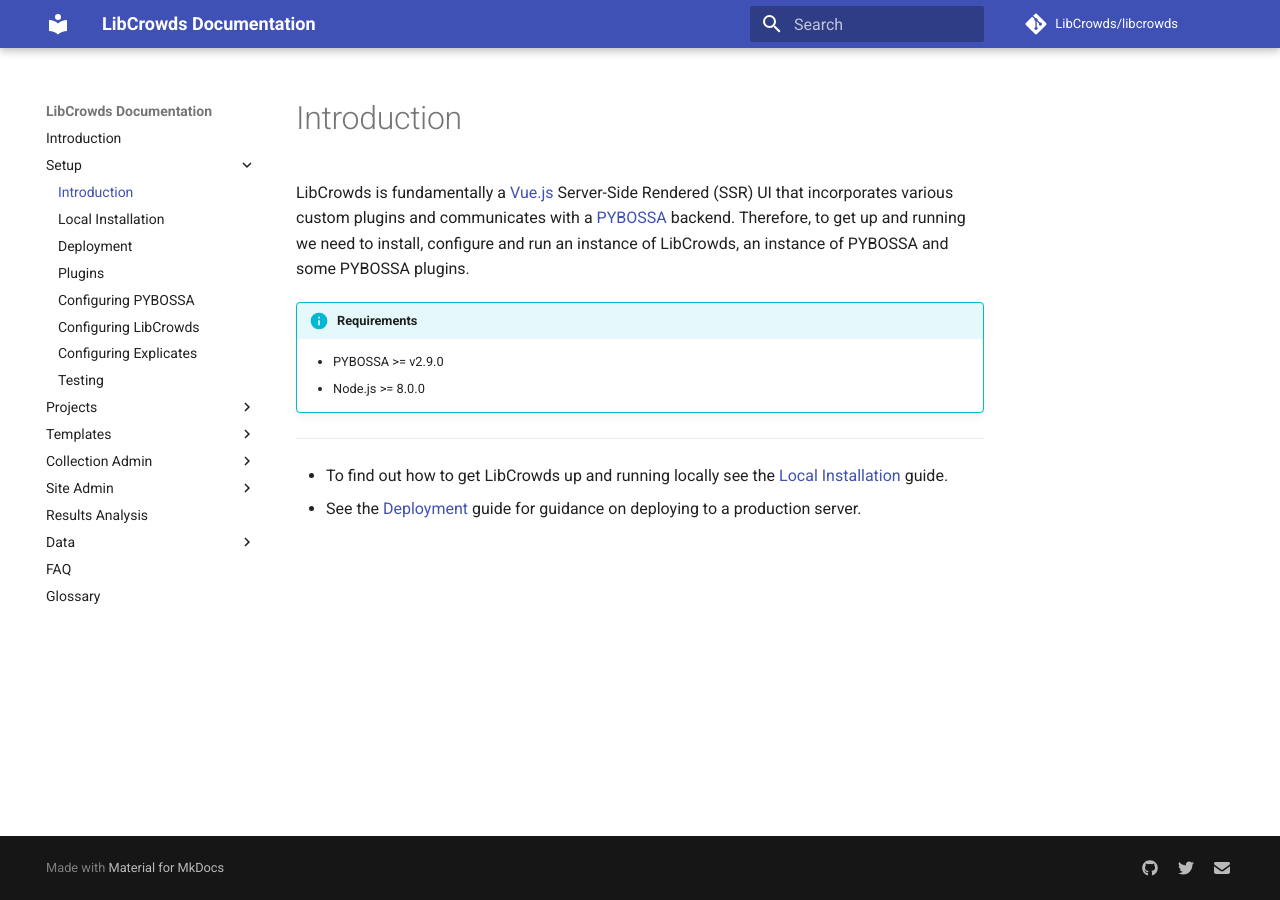
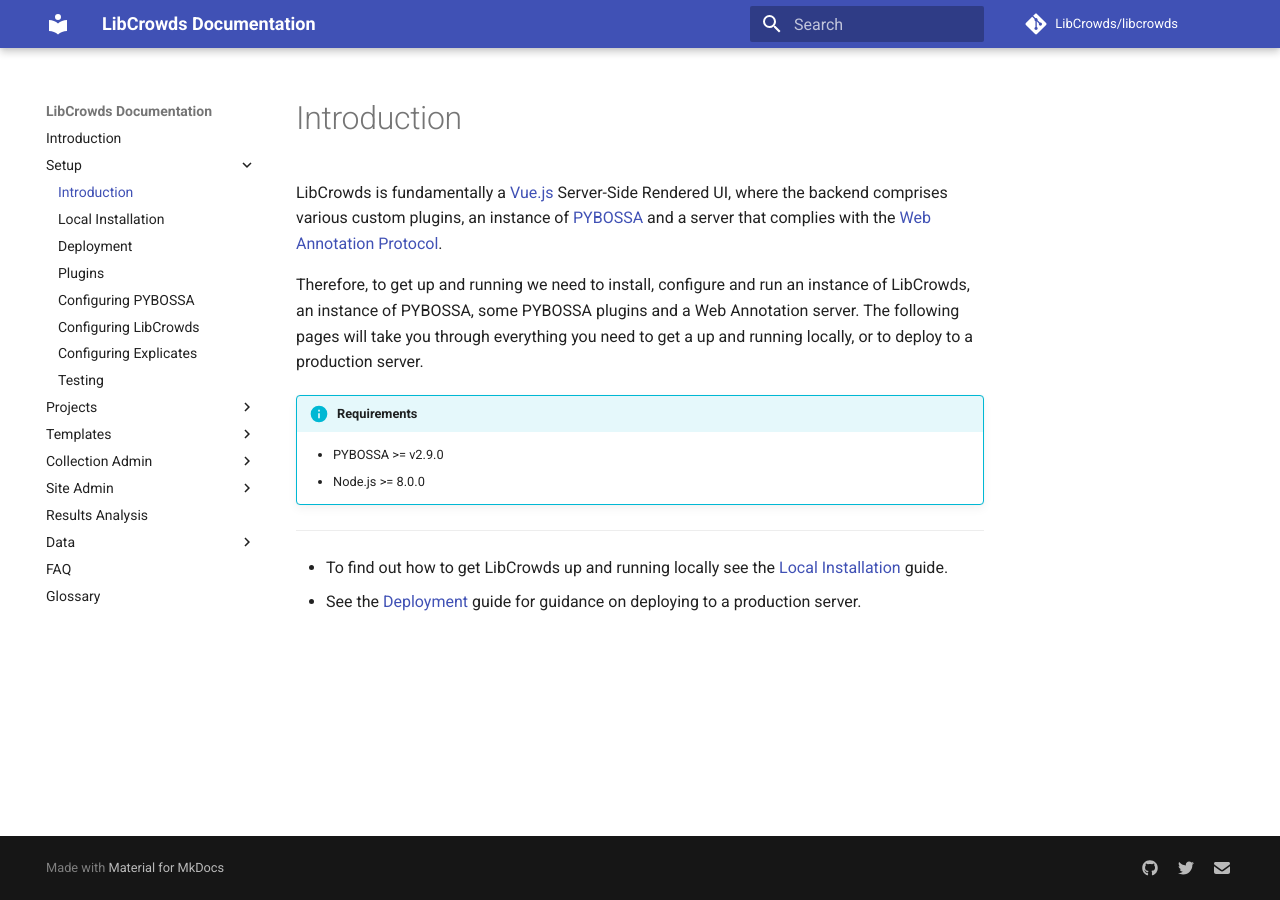
Before and after one commit to LibCrowds/docs, an MkDocs documentation site: the page built from docs/setup/introduction.md, in a window 1280 px wide. Built offline with MkDocs 1.6.1 and Material for MkDocs 9.7.7, drawn with Linux system fonts in a browser that asks for light colours; comment, search, counter and statistics services are not loaded; old or Windows-style settings are respelled for this version of MkDocs.

Commit message:
Update setup intro

```diff
--- a/docs/setup/introduction.md
+++ b/docs/setup/introduction.md
@@ -1,8 +1,12 @@
 LibCrowds is fundamentally a [Vue.js](https://vuejs.org/) Server-Side Rendered
-(SSR) UI that incorporates various custom plugins and communicates with a
-[PYBOSSA](https://github.com/Scifabric/pybossa) backend. Therefore, to get
-up and running we need to install, configure and run an instance of LibCrowds,
-an instance of PYBOSSA and some PYBOSSA plugins.
+UI, where the backend comprises various custom plugins, an instance of
+[PYBOSSA](https://github.com/Scifabric/pybossa) and a server that complies with
+the [Web Annotation Protocol](https://www.w3.org/TR/annotation-protocol/).
+
+Therefore, to get up and running we need to install, configure and run an
+instance of LibCrowds, an instance of PYBOSSA, some PYBOSSA plugins and a
+Web Annotation server. The following pages will take you through everything
+you need to get a up and running locally, or to deploy to a production server.
 
 !!! info "Requirements"
 
```
